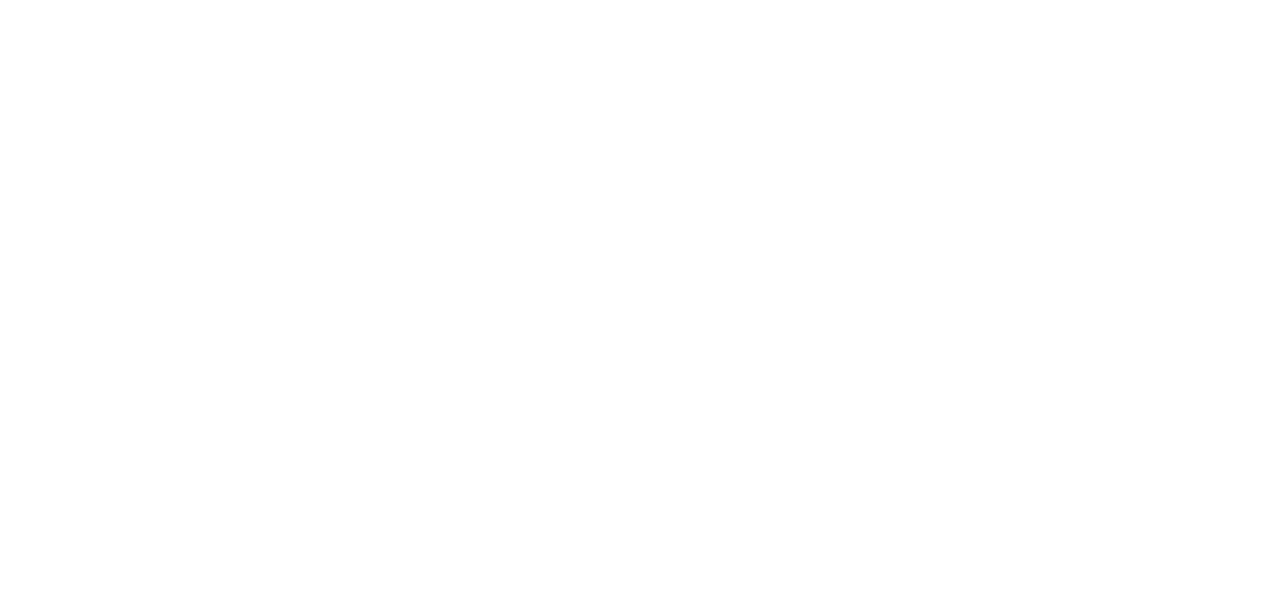
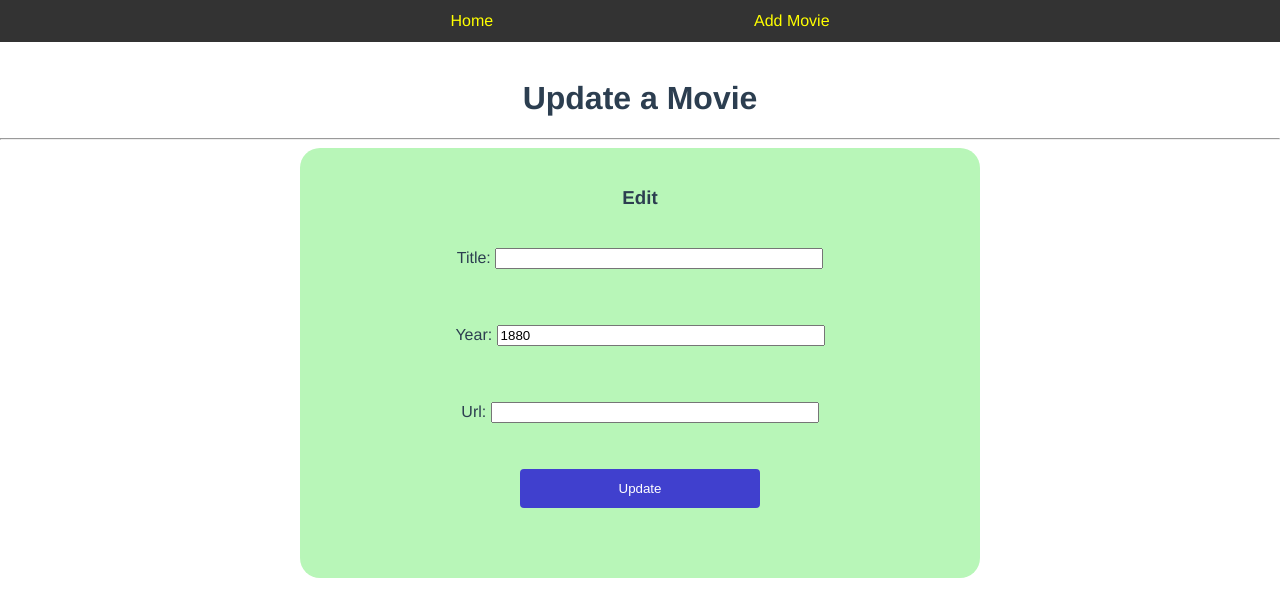
Before and after one commit to sylpi10/filmotheque, a Vue app: page /new-movie/1 in a window 1280 px wide. Shown: the top 616 px of the page. Built offline with nearby package versions, Linux system fonts and the light colour scheme; no server answers.

Commit message:
refactor with add & edit on the same page

```diff
--- a/src/components/Movies.vue
+++ b/src/components/Movies.vue
@@ -68,7 +68,7 @@
       this.loading = false;
     },
      toUpdate(idToUpdate){
-      this.$router.push(`edit/${idToUpdate}`)
+      this.$router.push(`new-movie/${idToUpdate}`)
     },
     deleteMovie(){
       alert('todo: delete movie');
--- a/src/router/index.js
+++ b/src/router/index.js
@@ -12,6 +12,15 @@
   },
   {
     path: "/new-movie",
+    name: "NewMovie",
+    // route level code-splitting
+    // this generates a separate chunk (about.[hash].js) for this route
+    // which is lazy-loaded when the route is visited.
+    component: () =>
+      import(/* webpackChunkName: "about" */ "../views/NewMovie.vue")
+  },
+  {
+    path: "/new-movie/:id",
     name: "NewMovie",
     // route level code-splitting
     // this generates a separate chunk (about.[hash].js) for this route
--- a/src/views/NewMovie.vue
+++ b/src/views/NewMovie.vue
@@ -4,8 +4,11 @@
     </Skeleton> -->
     <Header>
         <template v-slot:pageTitle >
-                <h1 class="title">
-                    {{pageTitle}}
+                <h1 v-if="!movie.id" class="title">
+                    Create a new Movie
+                </h1>
+                <h1 v-if="movie.id" class="title">
+                    Update a Movie
                 </h1>
         </template>
     </Header>
@@ -13,19 +16,22 @@
 
   <div class="form">
     <form action="" method="post">
-      <h3>New Movie</h3>
+
+      <h3 v-if="!movie.id">New Movie</h3>
+      <h3 v-if="movie.id">Edit <span> {{movie.name}} </span> </h3>
       <!-- <InputWithError :title.sync="title" :year.sync="year" :url.sync="url">
       </InputWithError> -->
 
-      <InputWithError v-model="name" :label="labelName" :errorMsg="msgName">
+      <InputWithError v-model="movie.name" :label="labelName" :errorMsg="msgName">
       </InputWithError>
-      <InputWithError v-model.number="year" :label="labelYear" :errorMsg="msgYear">
+      <InputWithError type="number" v-model.number="movie.year" :label="labelYear" :errorMsg="msgYear">
       </InputWithError>
-      <InputWithError v-model="url" :label="labelUrl" :errorMsg="msgUrl">
+      <InputWithError v-model="movie.url" :label="labelUrl" :errorMsg="msgUrl">
       </InputWithError>
-        <button @click.prevent="createMovie()">Create</button>
+        <button v-if="!movie.id" @click.prevent="createMovie()">Create</button>
+        <button v-if="movie.id" @click.prevent="editMovie()">Update</button>
 
-          <p class="success">{{success}}</p>
+          <p class="success">{{successMsg}}</p>
     </form>
   </div>
 
@@ -43,40 +49,44 @@
   },
   data(){
     return {
-        year: 1880,
-        name: '',
-        url: "",
+
         labelName: "Title: ",
         labelYear: "Year: ",
         labelUrl: "Url: ",
         msgName: "",
         msgYear: "",
         msgUrl: "",
-        success: "",
+        successMsg: "",
         pageTitle: "Add a Movie",
-        movies: []
+        movies: [],
+        // edit
+        movie: {
+          year: 1880,
+          name: '',
+          url: "",
+          id: 0,
+      },
     };
+  },
+    created() {
+        if (this.$route.params.id) {
+          this.movie.id = this.$route.params.id;
+          console.log("movie id is : " + this.movie.id);
+        }
   },
   methods: {
    async createMovie() {
-      if (this.name && this.year && this.url) {
-        const postData = { name: this.name, year: this.year, url: this.url};
+      if (this.movie.name && this.movie.year && this.movie.url) {
+        const postData = { name: this.movie.name, year: this.movie.year, url: this.movie.url};
         const response = await axios
           .post("https://movies-api.alexgalinier.now.sh/", postData);
-          // .then(res => {
-          //   console.log(res.data);
-          //   this.name = '';
-          //   this.year = 1880;
-          //   this.url = '';
-          //   this.success = "Movies has been updated !!"
-          // });
             this.movies = response.data;
             this.name = '';
             this.year = 1880;
             this.url = '';
-            this.success = "Movies has been created !!";
+            this.successMsg = "Movies has been created !!";
             setTimeout(() => {
-              this.success = "";
+              this.successMsg = "";
               this.$router.push(`/`)
             }, 1600);
       }else{
@@ -86,7 +96,33 @@
       }
     },
 
-  }
+      // GET request using axios with async/await
+      async getMovie() {
+        if (this.movie.id) {
+          const response = await axios.get(`https://movies-api.alexgalinier.now.sh`);
+          this.movies = response.data;
+          this.movie = this.movies.find(el => el.id == this.movie.id);
+        }
+    },
+
+      editMovie() {
+      // const putData = { name: this.name, year: this.year, url: this.url};
+      axios
+        .put(`https://movies-api.alexgalinier.now.sh/${this.movie.id}`, this.movie)
+        .then(res => {
+          console.log(res.data);
+          this.movie.name = '';
+          this.movie.year = 1880;
+          this.movie.url = '';
+          this.success = "Movies has been updated !!"
+        });
+
+    },
+
+  },
+    beforeMount(){
+       this.getMovie()
+ },
 };
 </script>
 
@@ -117,6 +153,9 @@
                     opacity: .85;
                 }
             }
+              h3 span{
+                color: rgb(94, 32, 238);
+            }
         }
           .success{
               margin: 20px auto;
```
